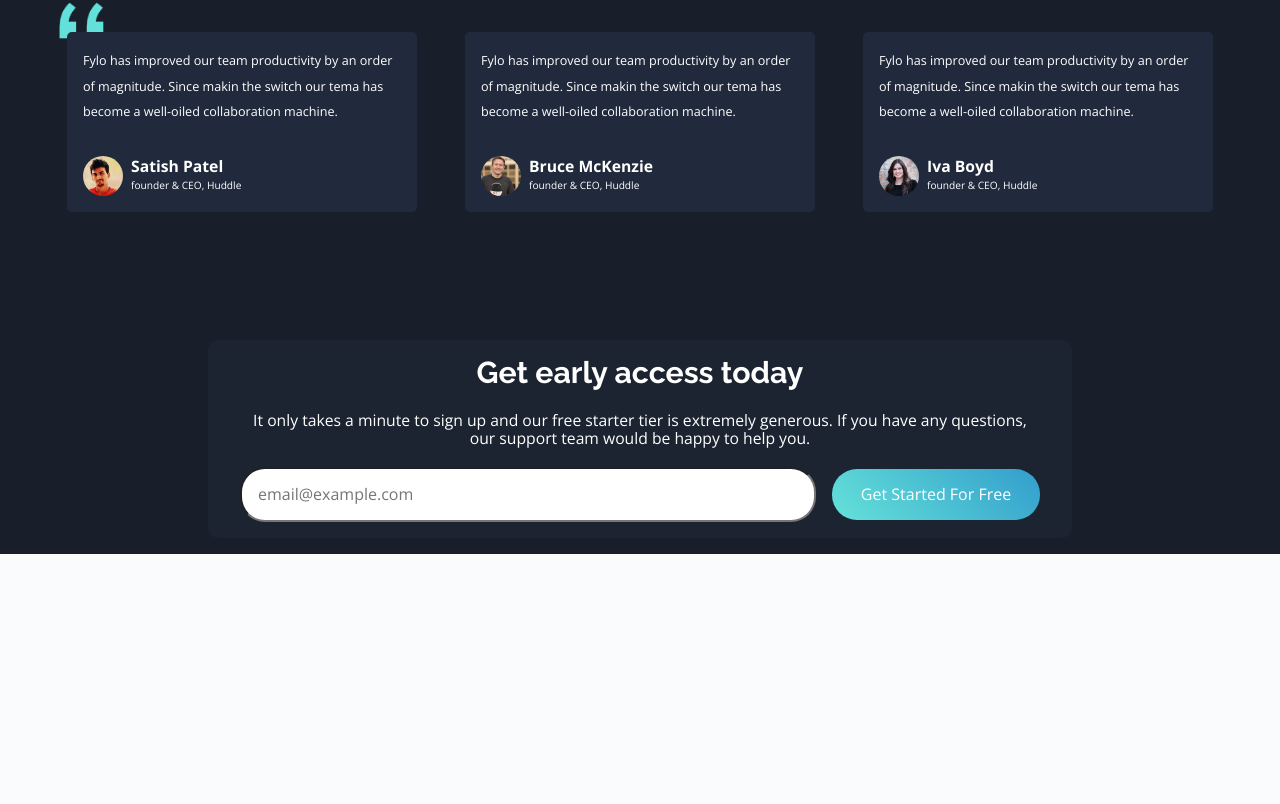
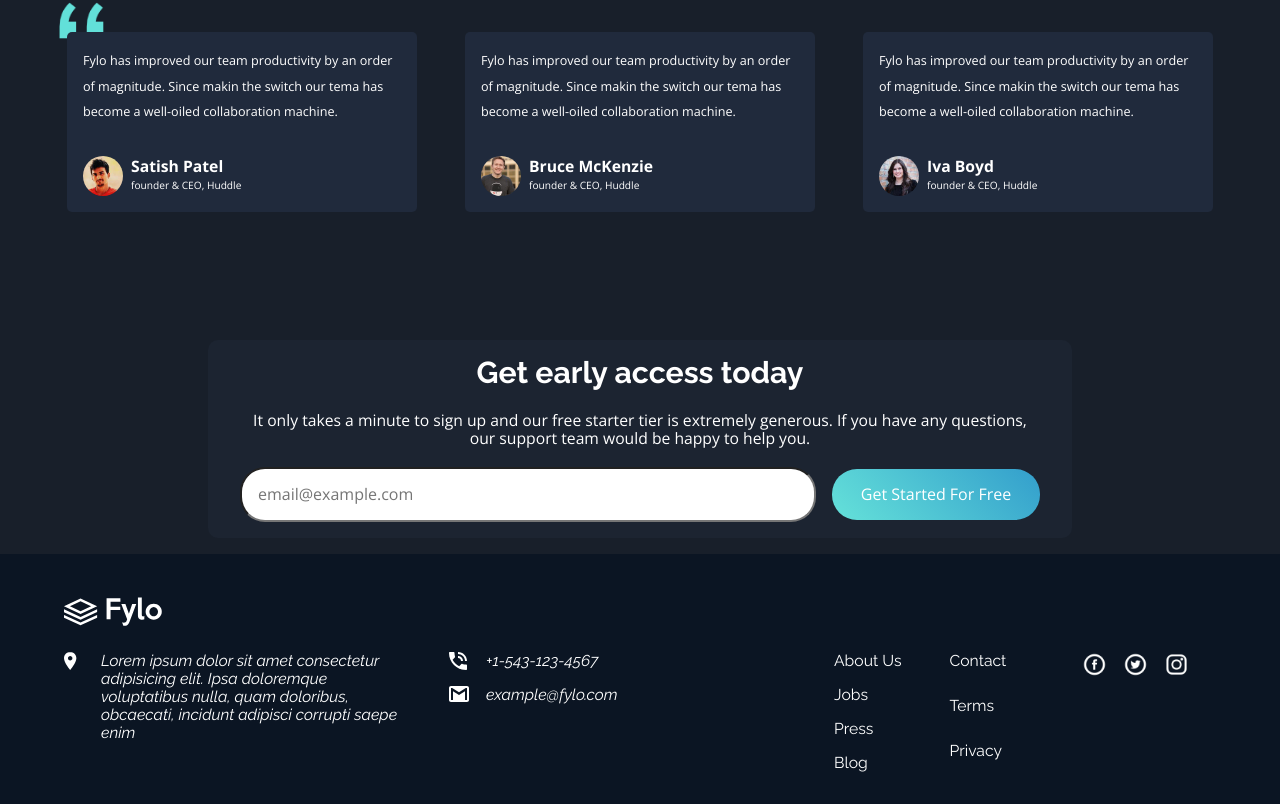
Before and after one commit to Wlfernando/fylo-dark-theme, a React (Vite) app: page / in a window 1280 px wide. Shown: the part 1872-2676 px from the top of the page. Before the commit the page ends 2426 px from the top, so only its background shows below. Built offline with nearby package versions, Linux system fonts and the light colour scheme.

Commit message:
Feat: add Footer

```diff
--- a/src/App.tsx
+++ b/src/App.tsx
@@ -1,5 +1,6 @@
 import './App.css'
 import AccessibilityForm from './components/accessibility-form/AccessibilityForm'
+import Footer from './components/footer/Footer'
 import Header from './components/header/Header'
 import Hero from './components/hero/Hero'
 import Service from './components/service/Service'
@@ -17,6 +18,7 @@ function App() {
         <SuccessCases />
         <AccessibilityForm />
       </main>
+      <Footer />
     </>
   )
 }
--- /dev/null
+++ b/src/components/footer/Footer.css
@@ -0,0 +1,60 @@
+.footer {
+  background-color: var(--footer-bg);
+  display: flex;
+  flex-wrap: wrap;
+  row-gap: 1rem;
+  column-gap: 3rem;
+  padding: 2rem 5vw;
+
+  .footer__logo {
+    flex: 0 1 100%;
+    height: 50px;
+  }
+
+  .footer__address {
+    display: grid;
+    grid-template-columns: 21px minmax(100px, 300px);
+    column-gap: 1rem;
+    font-size: var(--step-0);
+  }
+
+  :nth-child(2 of address) {
+    grid-template-rows: repeat(2, max-content);
+    row-gap: 1rem;
+    height: 119px;
+  }
+
+  .footer__nav {
+    display: grid;
+    gap: 1rem;
+    font-size: var(--step-0);
+  }
+
+  .footer__nav:has(.footer__icon) {
+    display: flex;
+    flex: 1 1 max-content;
+    justify-content: center;
+  }
+
+  .footer__anchor {
+    text-decoration-line: none;
+    color: inherit;
+  }
+
+  .footer__icon {
+    width: 25px;
+    aspect-ratio: 1 / 1;
+  }
+
+  @media screen and (width < 1044px) {
+    .footer__address {
+      flex: 1 1 45%;
+    }
+  }
+
+  @media screen and (width < 800px) {
+    .footer__address {
+      flex-basis: 100%;
+    }
+  }
+}
--- /dev/null
+++ b/src/components/footer/Footer.tsx
@@ -0,0 +1,53 @@
+import Logo from "../logo/Logo";
+import './Footer.css'
+import pin from '@Assets/icon-location.svg'
+import phoneImg from '@Assets/icon-phone.svg'
+import mailImg from '@Assets/icon-email.svg'
+import facebook from '@Assets/jam--facebook-circle.png'
+import twitter from '@Assets/jam--twitter-circle.png'
+import istagram from '@Assets/dashicons--instagram.png'
+
+const fakeLinks = [
+  'About Us',
+  'Jobs',
+  'Press',
+  'Blog',
+  'Contact',
+  'Terms',
+  'Privacy',
+  facebook,
+  twitter,
+  istagram,
+];
+
+const alternativeText = [
+  'facebook',
+  'twitter',
+  'instagram',
+];
+
+const Anchors = ({array}:{array: (string | React.ReactElement)[]}) => <nav className="footer__nav">{array.map((a, i) => <a key={i} href="#" className="footer__anchor" >{a}</a>)}</nav>;
+const insertImg = (src: string, alt: string) => <img className="footer__icon" src={src} alt={`${alt}\'s anchor`} />
+
+export default function Footer() {
+  return (
+    <>
+      <footer className="footer">
+        <Logo className="footer__logo"/>
+        <address className="footer__address">
+          <img src={pin} alt='pin' />
+          <p>Lorem ipsum dolor sit amet consectetur adipisicing elit. Ipsa doloremque voluptatibus nulla, quam doloribus, obcaecati, incidunt adipisci corrupti saepe enim</p>
+        </address>
+        <address className="footer__address">
+          <img src={phoneImg} alt="phone" />
+          <p>+1-543-123-4567</p>
+          <img src={mailImg} alt="mail" />
+          <p>example@fylo.com</p>
+        </address>
+        <Anchors array={fakeLinks.slice(0,4)} />
+        <Anchors array={fakeLinks.slice(4,7)} />
+        <Anchors array={fakeLinks.slice(7).map((s, i) => insertImg(s, alternativeText[i]))} />
+      </footer>
+    </>
+  )
+}
```
